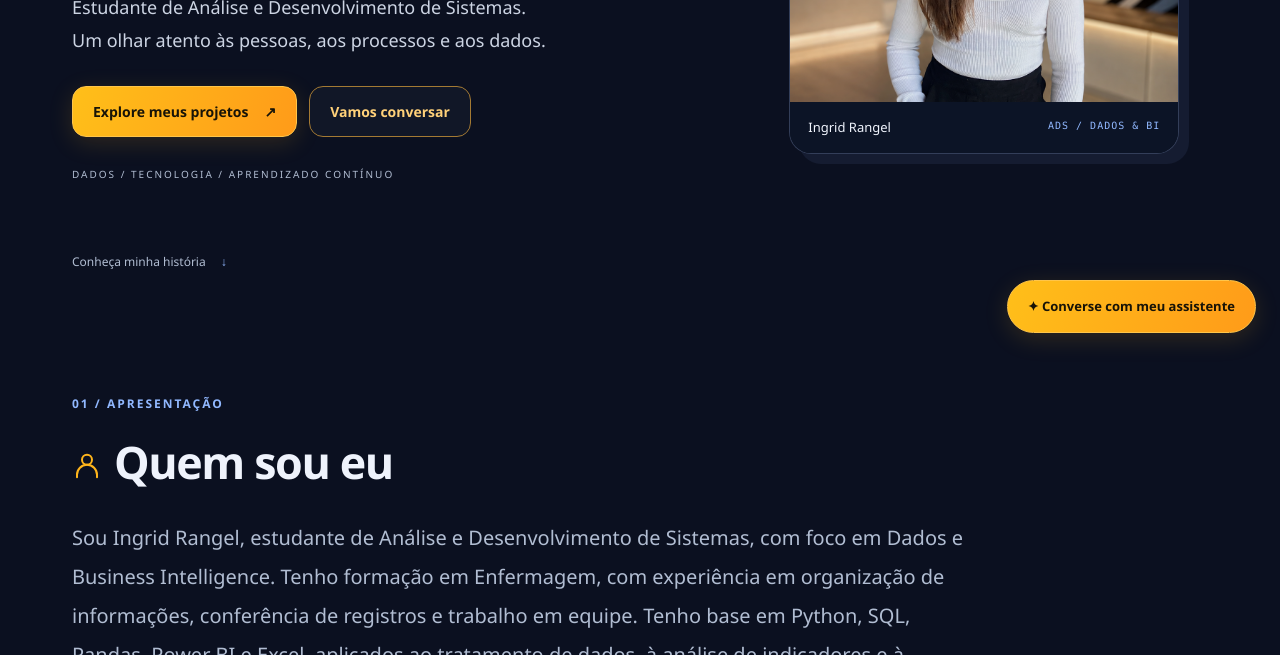
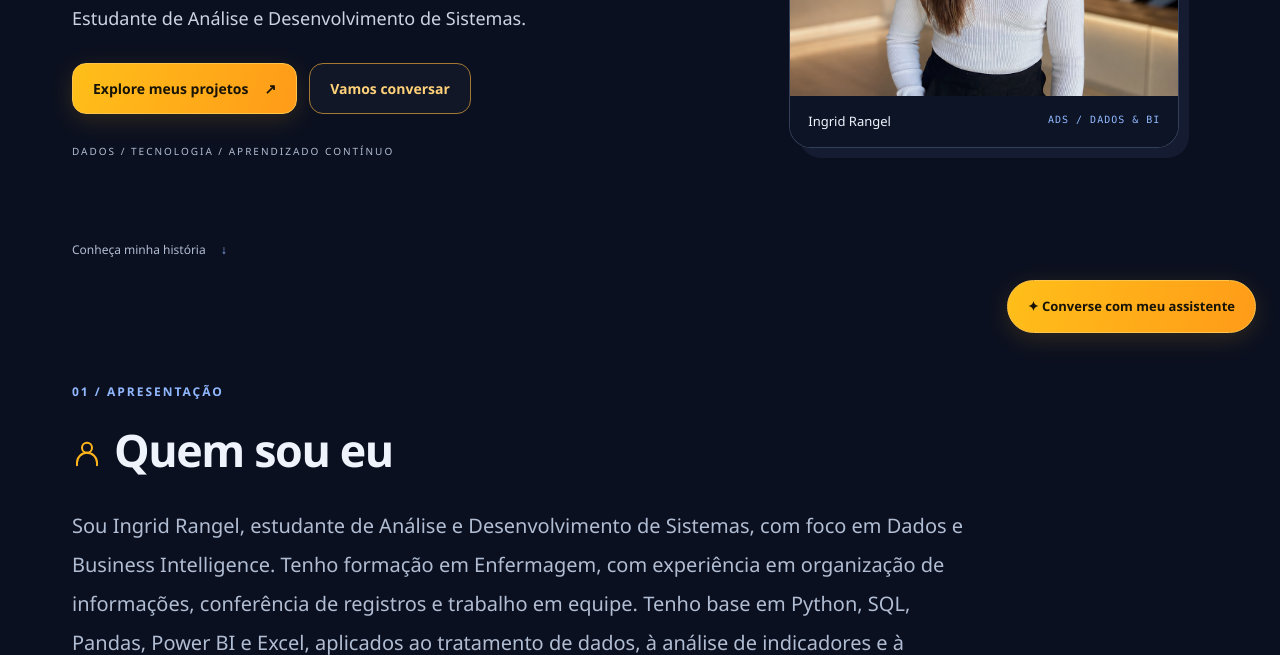
Before and after one commit to ingridrdev/Portfolio, a plain HTML site: page index.html in a window 1280 px wide. Shown: the part 445-1100 px from the top of the page. Drawn offline with Linux system fonts and the light colour scheme.

Commit message:
Simplify homepage introduction

```diff
--- a/index.html
+++ b/index.html
@@ -31,7 +31,7 @@
         <p class="portfolio-label">PORTFÓLIO <span>/ INGRID RANGEL</span></p>
         <p class="intro">Olá, eu sou</p>
         <h1 id="titulo-inicio">Ingrid <span>Rangel</span></h1>
-        <p class="hero-description">Estudante de Análise e Desenvolvimento de Sistemas.<br>Um olhar atento às pessoas, aos processos e aos dados.</p>
+        <p class="hero-description">Estudante de Análise e Desenvolvimento de Sistemas.</p>
         <div class="actions"><a class="button primary" href="#projetos">Explore meus projetos <span aria-hidden="true">↗</span></a><a class="button" href="#contato">Vamos conversar</a></div>
         <p class="hero-note">DADOS / TECNOLOGIA / APRENDIZADO CONTÍNUO</p>
       </div>
```
